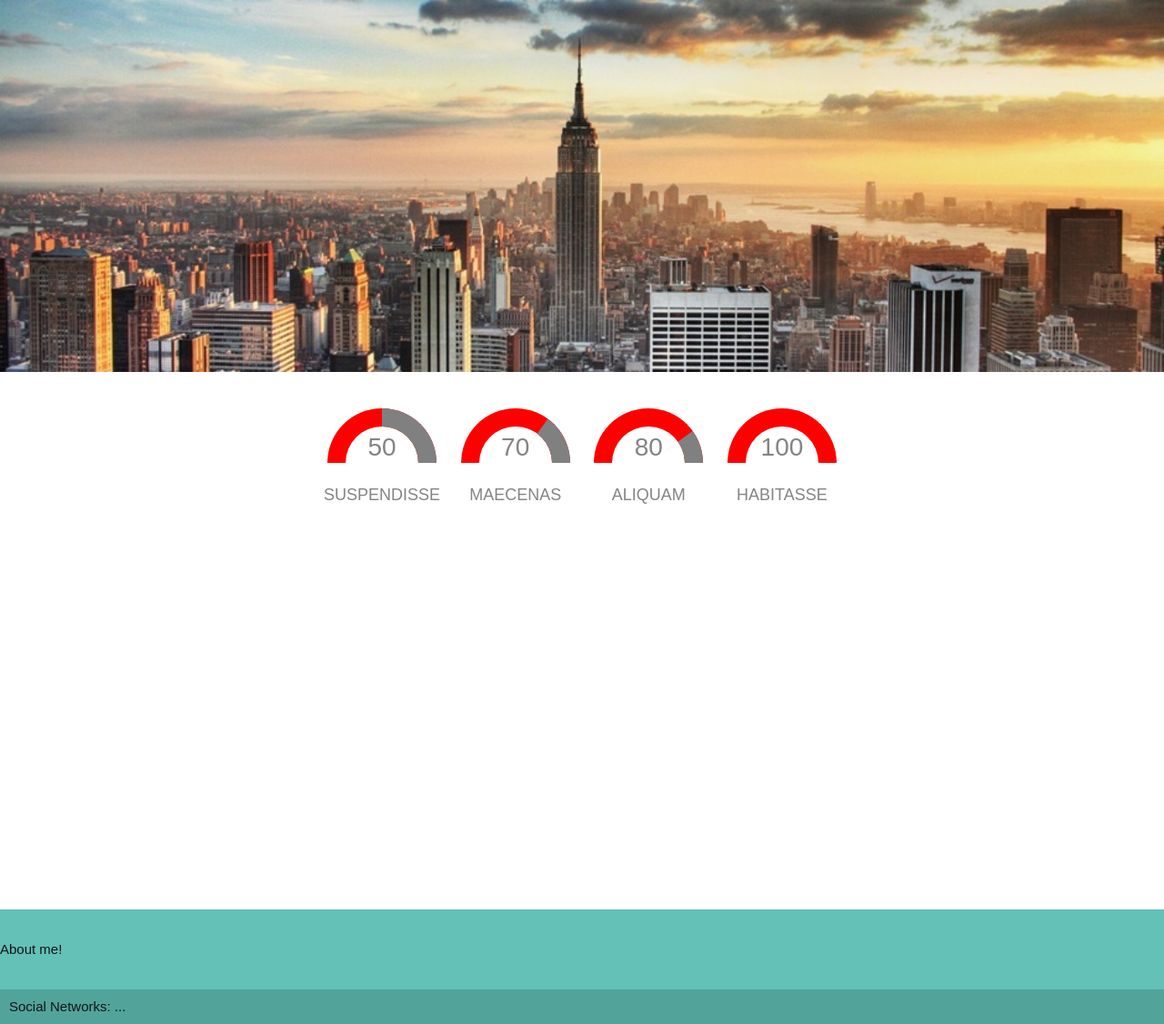
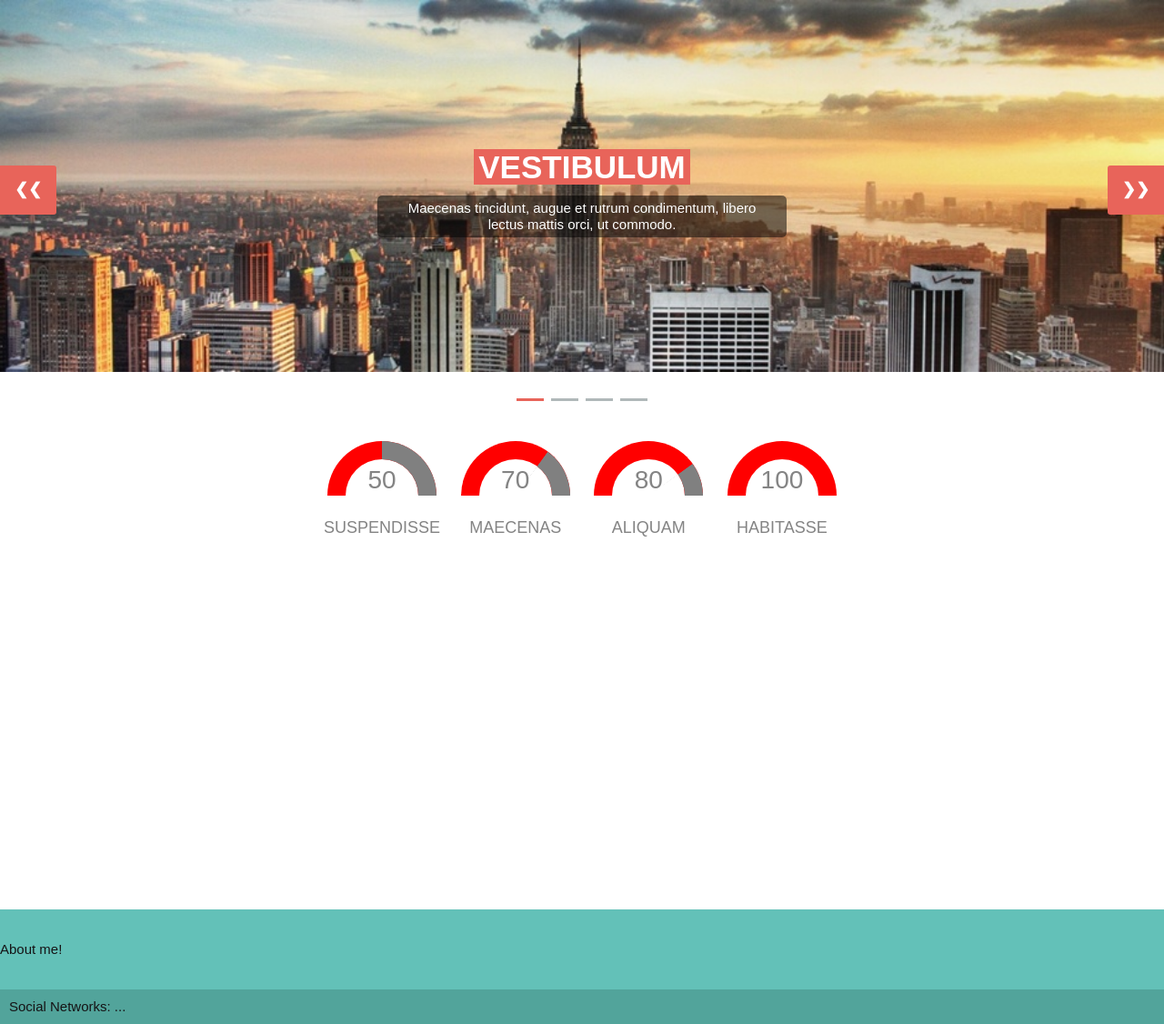
Before and after one commit to senenkovitalik/homeworks, a PHP site: page / in a window 1280 px wide. Shown: the part 60-1186 px from the top of the page at 91% size. Run offline with PHP 8.4, Linux system fonts and the light colour scheme.

Commit message:
Frontend 25.01 Slider is done

```diff
--- a/25.01/css/main.css
+++ b/25.01/css/main.css
@@ -21,8 +21,10 @@
 }
 
 body {
-    height: 1000px;
+    /*height: 1000px;*/
 }
+
+/* Header section */
 
 header {
     position: fixed;
@@ -178,18 +180,102 @@ header {
     height: 1000px;
 }
 
+/* Slider section */
+
 .slider {
-    overflow: hidden;
+    width: 100%;
+    position: relative;
 }
 
-.slider figure {
-    width: 400%;
+.mySlides {
+    display: none;
 }
 
-.slider img {
-    width: 25%;
-    margin: 0;
-    float: left;
+.prev, .next {
+    cursor: pointer;
+    position: absolute;
+    top: 50%;
+    width: auto;
+    margin-top: -22px;
+    padding: 16px;
+    color: white;
+    font-weight: bold;
+    font-size: 18px;
+    transition: color 0.6s ease;
+    border-radius: 0 3px 3px 0;
+    background-color: rgba(232, 100, 90, 1);
+}
+
+.next {
+    right: 0;
+    border-radius: 3px 0 0 3px;
+}
+
+.prev:hover, .next:hover {
+    color: black;
+    text-decoration: none;
+}
+
+.prev:focus, .next:focus {
+    text-decoration: none;
+}
+
+.rect {
+    cursor: pointer;
+    height: 3px;
+    width: 30px;
+    margin: 0 2px;
+    background-color: #B0B8B9;
+    display: inline-block;
+    transition: background-color 0.6s ease;
+}
+
+.active, .rect:hover {
+    background-color: #E8645A;
+}
+
+.myfade {
+    -webkit-animation-name: fade;
+    -webkit-animation-duration: 1.5s;
+    animation-name: fade;
+    animation-duration: 1.5s;
+}
+
+@-webkit-keyframes fade {
+    from {opacity: .4}
+    to {opacity: 1}
+}
+
+@keyframes fade {
+    from {opacity: .4}
+    to {opacity: 1}
+}
+
+.labe {
+    position: absolute;
+    top: 40%;
+    left: 0;
+    right: 0;
+    width: 450px;
+    margin: 0 auto;
+    text-align: center;
+}
+
+.labe span {
+    background-color: #E8645A;
+    color: white;
+    font-weight: bold;
+    font-size: 35px;
+    text-transform: uppercase;
+    padding: 0 5px;
+}
+
+.labe div {
+    color: white;
+    background-color: rgba(0,0,0,0.5);
+    border-radius: 5px;
+    padding: 5px 20px;
+    margin-top: 10px;
 }
 
 /* Adaptive layouting with flexbox*/
--- a/25.01/index.html
+++ b/25.01/index.html
@@ -56,13 +56,39 @@
 
 <div class="content">
     <div class="slider">
-        <figure>
-            <img src="img/slider.jpg">
-            <img src="img/slider2.jpg">
-            <img src="img/slider3.jpg">
-            <img src="img/slider4.png">
-        </figure>
+        <div class="mySlides myfade">
+            <img src="img/slide1.jpg" style="width: 100%;">
+        </div>
+
+        <div class="mySlides myfade">
+            <img src="img/slide2.jpg" style="width: 100%;">
+        </div>
+
+        <div class="mySlides myfade">
+            <img src="img/slide3.jpg" style="width: 100%;">
+        </div>
+
+        <div class="mySlides myfade">
+            <img src="img/slide4.png" style="width: 100%;">
+        </div>
+
+        <div class="labe">
+            <span>vestibulum</span>
+            <div>Maecenas tincidunt, augue et rutrum condimentum, libero lectus mattis orci, ut commodo.</div>
+        </div>
+
+        <a href="#" class="prev" onclick="plusSlides(-1)">&#10094;&#10094;</a>
+        <a href="#" class="next" onclick="plusSlides(1)">&#10095;&#10095;</a>
     </div>
+    <br>
+
+    <div style="text-align: center;">
+        <span class="rect" onclick="currentSlide(1)"></span>
+        <span class="rect" onclick="currentSlide(2)"></span>
+        <span class="rect" onclick="currentSlide(3)"></span>
+        <span class="rect" onclick="currentSlide(4)"></span>
+    </div>
+
     <div class="company-year-statistics-overview">
         <div class="statistics-overview">
             <div class="statistics-overview_progress-bar">
@@ -107,5 +133,8 @@
         Social Networks: ...
     </div>
 </footer>
+
+<script type="text/javascript" src="js/slider.js"></script>
+
 </body>
 </html>
--- /dev/null
+++ b/25.01/js/slider.js
@@ -0,0 +1,31 @@
+var slideIndex = 1;
+showSlides(slideIndex);
+
+function plusSlides(n) {
+	showSlides(slideIndex += n);
+}
+
+function currentSlide(n) {
+	showSlides(slideIndex = n);
+}
+
+function showSlides(n) {
+	var i;
+	var slides = document.getElementsByClassName("mySlides");
+	var rects = document.getElementsByClassName("rect");
+
+	if (n > slides.length) {slideIndex = 1;}
+
+	if (n < 1) {slideIndex = slides.length;}
+
+	for (i = 0; i < slides.length; i++) {
+		slides[i].style.display = "none";
+	}
+
+	for (i = 0; i < rects.length; i++) {
+		rects[i].className = rects[i].className.replace(" active", "");
+	}
+
+	slides[slideIndex - 1].style.display = "block";
+	rects[slideIndex - 1].className += " active";
+}
```
Also changed, not shown: 25.01/img/slide1.jpg (renamed from 25.01/img/slider.jpg), 25.01/img/slide2.jpg (renamed from 25.01/img/slider2.jpg), 25.01/img/slide3.jpg (renamed from 25.01/img/slider3.jpg), 25.01/img/slide4.png (renamed from 25.01/img/slider4.png).
